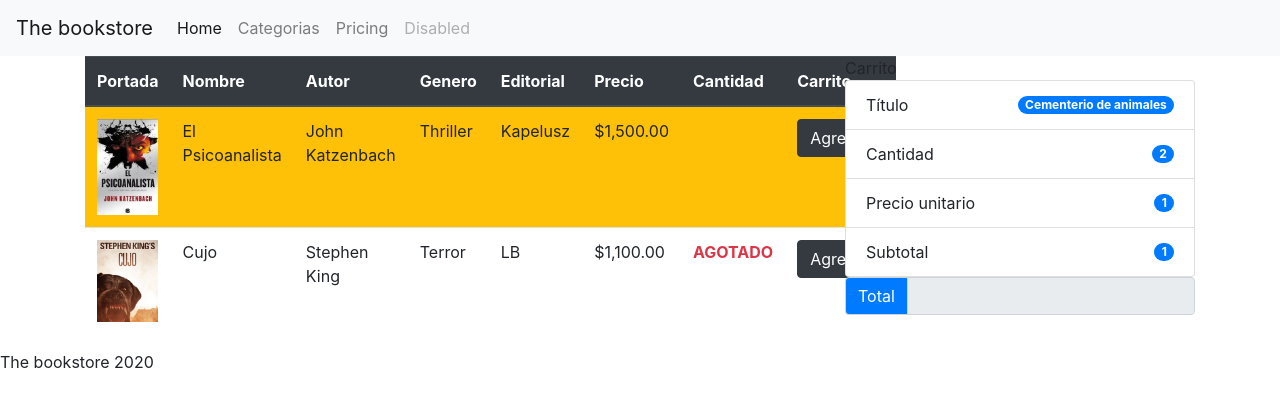
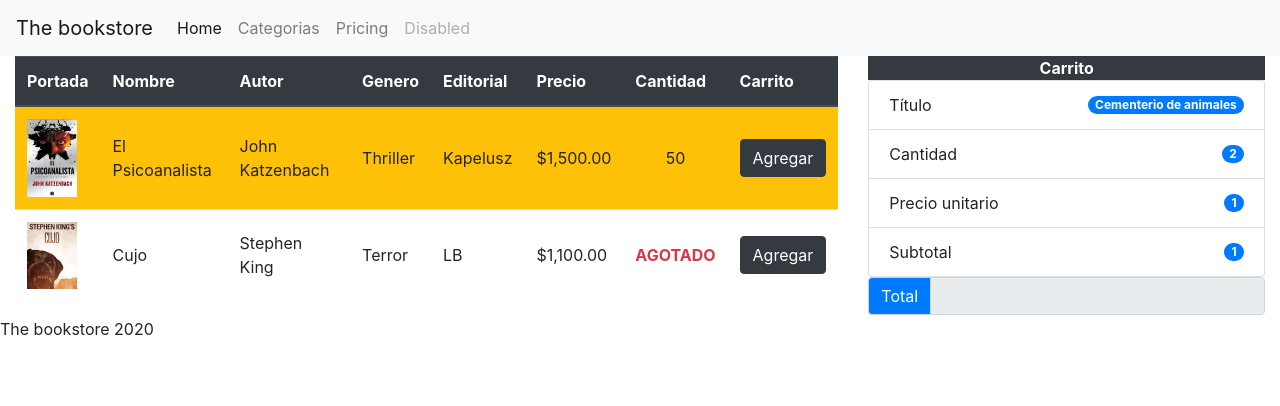
Before and after one commit to cattsas/angular-bokstore, an Angular app: page / in a window 1280 px wide. Shown: the top 406 px of the page. Built offline with nearby package versions, Linux system fonts and the light colour scheme.

Commit message:
Se mejora layout, se implementa ngIf ngElse para mostrar cantidad o agotado

```diff
--- a/src/app/app.component.html
+++ b/src/app/app.component.html
@@ -20,12 +20,12 @@
         </ul>
     </div>
 </nav>
-<div class="container">
+<div class="container-fluid">
     <div class="row">
         <div class="col-8">
             <app-book-list></app-book-list>
         </div>
-        <div class="col-4">Carrito
+        <div class="col-4"><span class="text-white font-weight-bold bg-dark d-flex justify-content-center">Carrito</span>
             <app-book-chart></app-book-chart>
         </div>
     </div>
--- a/src/app/book-list/book-list.component.html
+++ b/src/app/book-list/book-list.component.html
@@ -14,15 +14,15 @@
     <tbody>
         <tr *ngFor="let book of books" [ngClass]="{'bg-warning': book.best_seller}">
 
-            <td><img [src]="book.imagen" class="img-fluid"></td>
-            <td>{{book.nombre}}</td>
-            <td>{{book.autor}}</td>
-            <td>{{book.genero}}</td>
-            <td>{{book.editorial}}</td>
-            <td>{{book.precio | currency}}</td>
-            <td><span class="text-danger font-weight-bolder" *ngIf="book.cantidad==0">AGOTADO</span></td>
-            <td *ngElse>{{book.cantidad}}</td>
-            <td><button type="button" class="btn btn-dark">Agregar</button></td>
+            <td><img [src]="book.imagen" class="img-fluid portada"></td>
+            <td class="align-middle">{{book.nombre}}</td>
+            <td class="align-middle">{{book.autor}}</td>
+            <td class="align-middle">{{book.genero}}</td>
+            <td class="align-middle">{{book.editorial}}</td>
+            <td class="align-middle">{{book.precio | currency}}</td>
+            <td class="align-middle"><span class="text-danger font-weight-bolder" *ngIf="book.cantidad==0; else disponibles">AGOTADO</span></td>
+            <ng-template #disponibles><span class="d-flex justify-content-center">{{book.cantidad}}</span></ng-template>
+            <td class="align-middle"><button type="button" class="btn btn-dark">Agregar</button></td>
         </tr>
 
     </tbody>
--- a/src/app/book-list/book-list.component.scss
+++ b/src/app/book-list/book-list.component.scss
@@ -0,0 +1,3 @@
+.portada {
+    max-width: 50px;
+}
```
